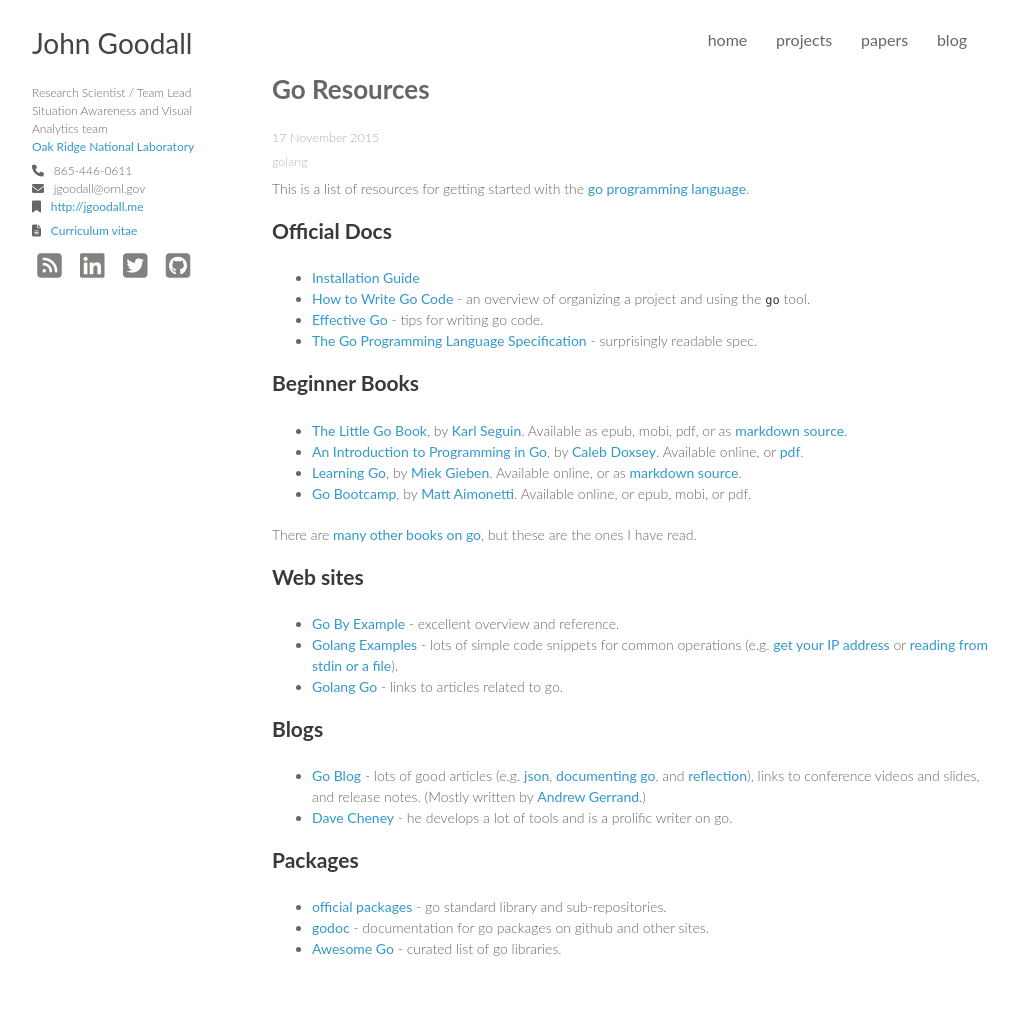
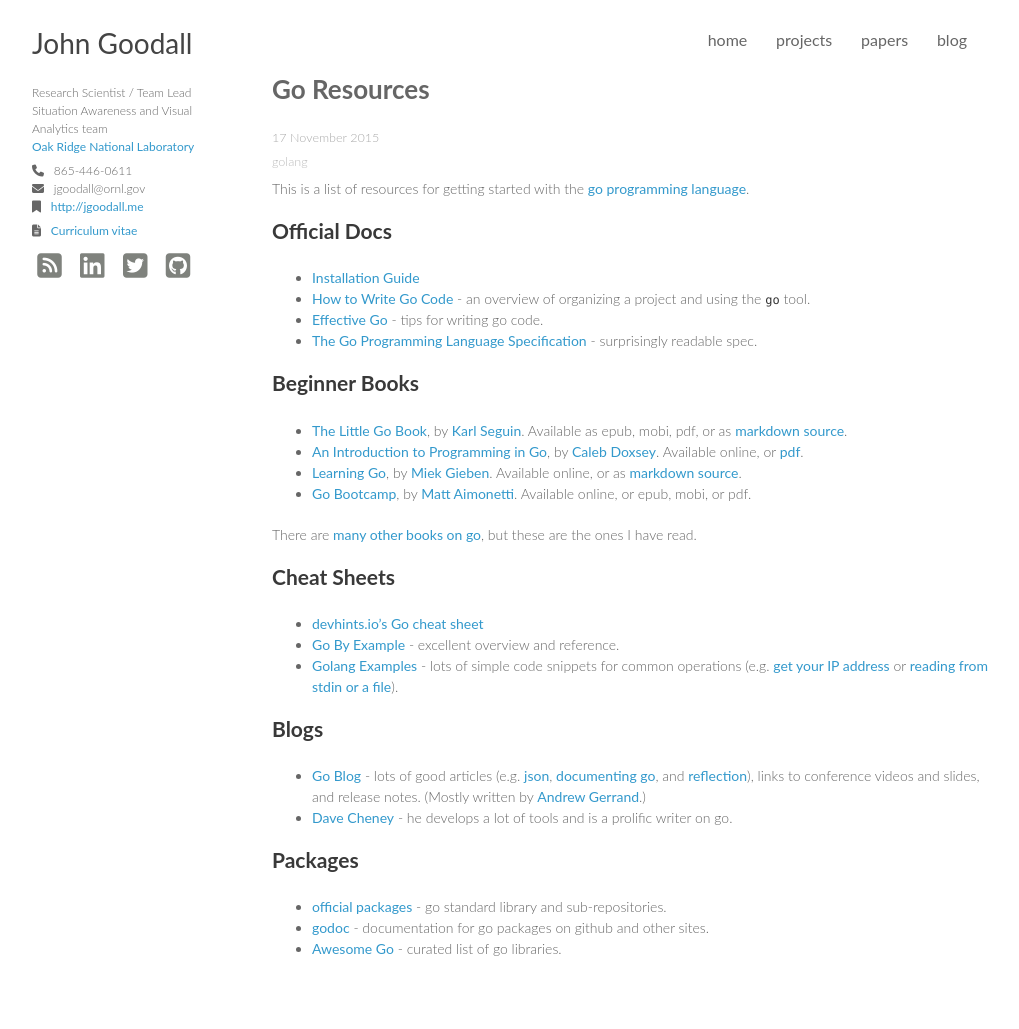
Before and after one commit to jgoodall/jgoodall.github.io, a Jekyll site: the page built from _posts/2015-11-17-golang-resources.md, in a window 1280 px wide. Shown: the whole page, without its empty margins (128-1147 px from the left). Built offline with Jekyll 4.4.1, drawn with Linux system fonts in a browser that asks for light colours; nearby versions of some CDN libraries.

Commit message:
updated list of go resources

```diff
--- a/_posts/2015-11-17-golang-resources.md
+++ b/_posts/2015-11-17-golang-resources.md
@@ -23,11 +23,11 @@
 
 There are [many other books on go](https://github.com/dariubs/GoBooks), but these are the ones I have read.
 
-## Web sites
+## Cheat Sheets
 
+* [devhints.io's Go cheat sheet](https://devhints.io/go)
 * [Go By Example](https://gobyexample.com/) - excellent overview and reference.
 * [Golang Examples](http://golang-examples.tumblr.com/) - lots of simple code snippets for common operations (e.g. [get your IP address](http://golang-examples.tumblr.com/post/99458329439/get-local-ip-addresses) or [reading from stdin or a file](http://golang-examples.tumblr.com/post/97848675424/read-from-stdin-or-file)).
-* [Golang Go](http://golanggo.com/) - links to articles related to go.
 
 ## Blogs
 
```
